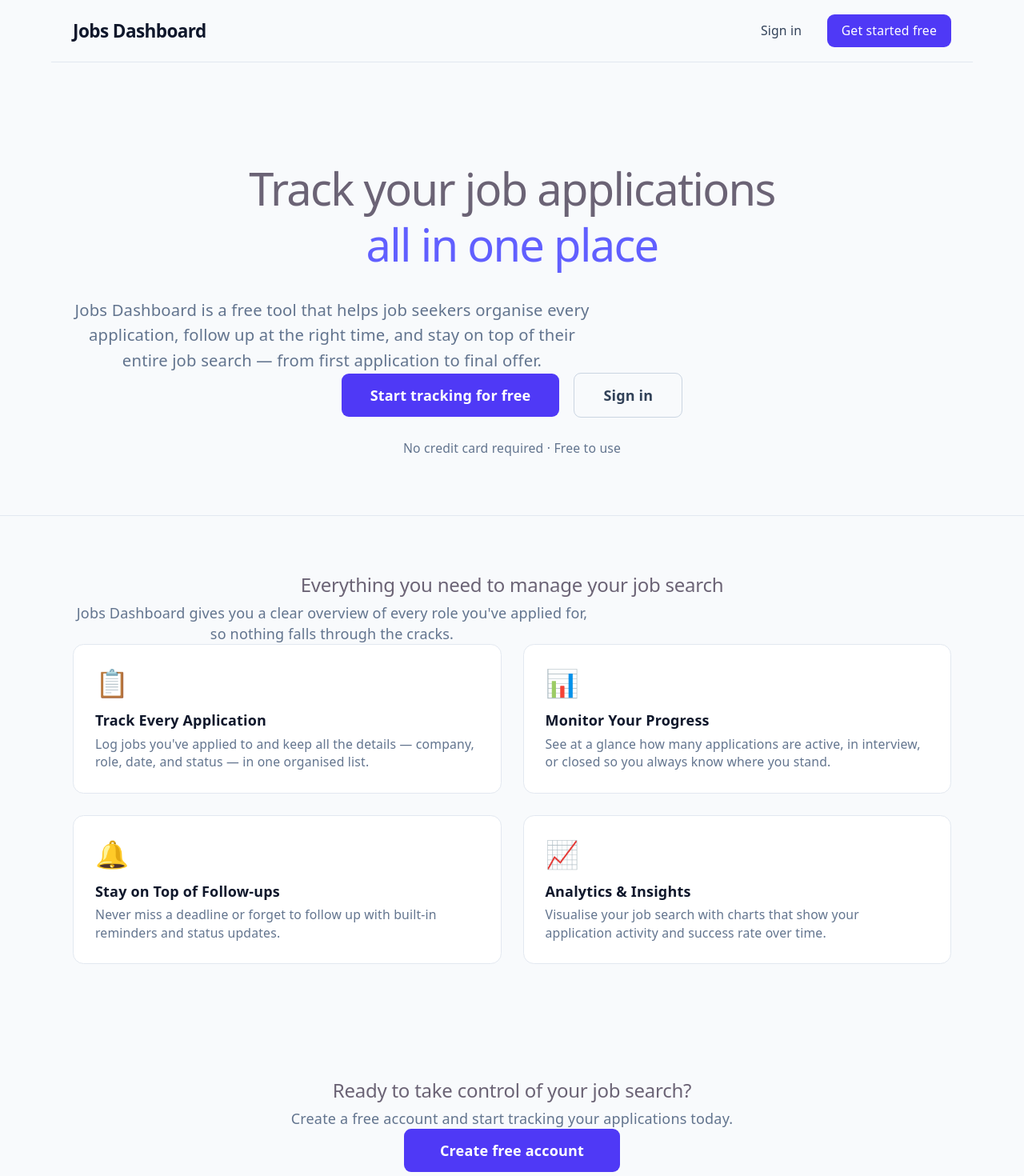
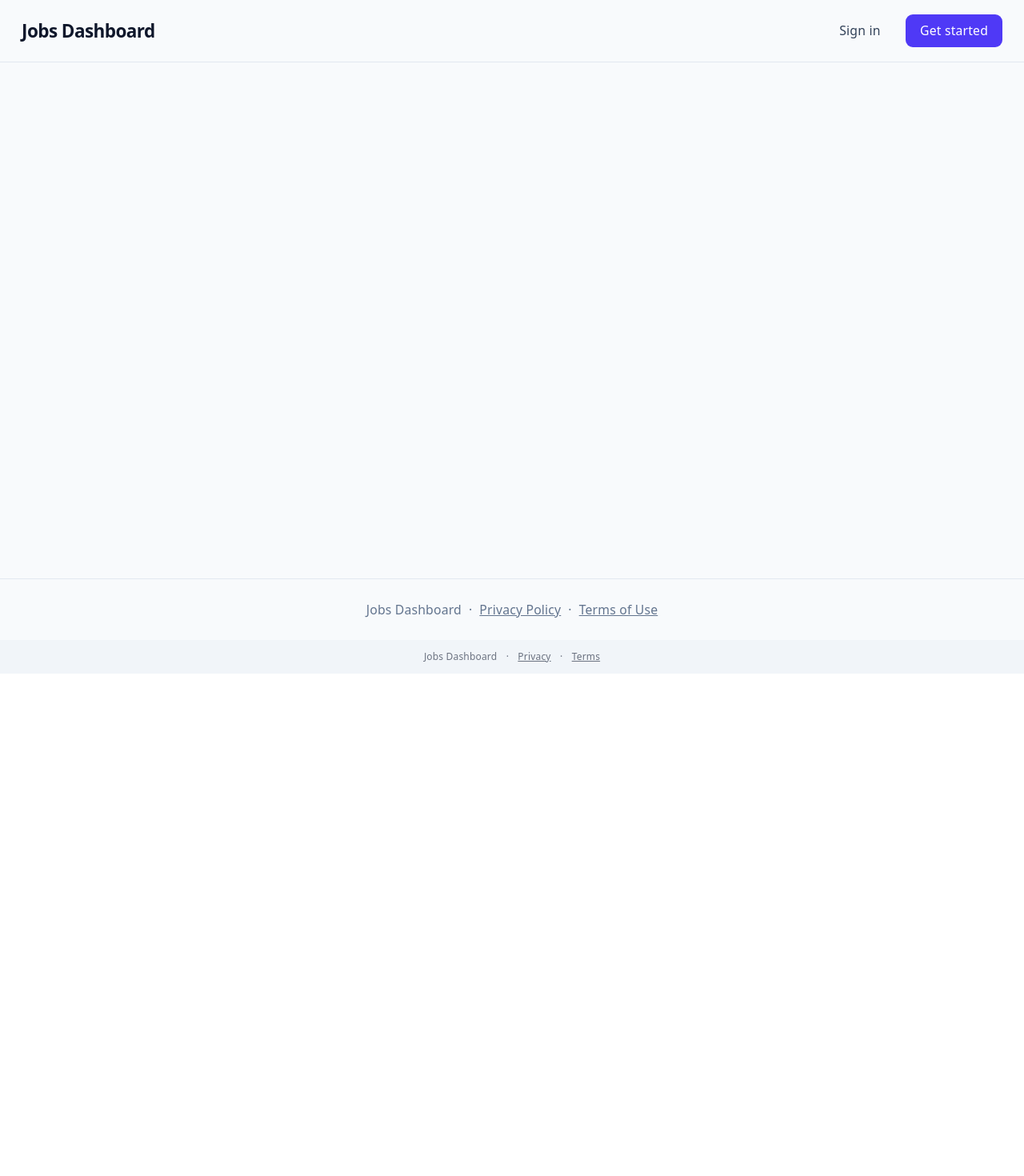
Before and after one commit to aryan1789/job-applications-tracker, a React (Vite) app in the folder job-application-tracker/: page / in a window 1280 px wide. Shown: the top 1470 px of the page at 80% size. After the commit the page ends 842 px from the top, so only its background shows below. Built offline with nearby package versions, Linux system fonts and the light colour scheme; no server answers.

Commit message:
Basic home page fix

```diff
--- a/job-application-tracker/src/pages/Home.tsx
+++ b/job-application-tracker/src/pages/Home.tsx
@@ -5,38 +5,13 @@ export default function Home() {
   const { isDark } = useTheme()
 
   const bg = isDark ? 'bg-slate-900 text-slate-100' : 'bg-slate-50 text-slate-900'
-  const cardBg = isDark ? 'bg-slate-800 border-slate-700' : 'bg-white border-slate-200'
   const muted = isDark ? 'text-slate-400' : 'text-slate-500'
   const border = isDark ? 'border-slate-700' : 'border-slate-200'
 
-  const features = [
-    {
-      icon: '📋',
-      title: 'Track Every Application',
-      desc: 'Log jobs you\'ve applied to and keep all the details — company, role, date, and status — in one organised list.',
-    },
-    {
-      icon: '📊',
-      title: 'Monitor Your Progress',
-      desc: 'See at a glance how many applications are active, in interview, or closed so you always know where you stand.',
-    },
-    {
-      icon: '🔔',
-      title: 'Stay on Top of Follow-ups',
-      desc: 'Never miss a deadline or forget to follow up with built-in reminders and status updates.',
-    },
-    {
-      icon: '📈',
-      title: 'Analytics & Insights',
-      desc: 'Visualise your job search with charts that show your application activity and success rate over time.',
-    },
-  ]
+  return (
+    <div className={`min-h-screen flex flex-col ${bg}`}>
 
-  return (
-    <div className={`min-h-screen ${bg}`}>
-
-      {/* Header */}
-      <header className={`border-b ${border} px-6 py-4 flex items-center justify-between max-w-5xl mx-auto`}>
+      <header className={`border-b ${border} px-6 py-4 flex items-center justify-between`}>
         <span className="font-extrabold text-xl tracking-tight">Jobs Dashboard</span>
         <div className="flex gap-3">
           <Link
@@ -49,71 +24,13 @@ export default function Home() {
             to="/signup"
             className="px-4 py-2 rounded-lg text-sm font-medium bg-indigo-600 text-white hover:bg-indigo-700"
           >
-            Get started free
+            Get started
           </Link>
         </div>
       </header>
 
-      {/* Hero */}
-      <main className="max-w-5xl mx-auto px-6 pt-20 pb-16 text-center">
-        <h1 className="text-5xl font-extrabold mb-5 leading-tight">
-          Track your job applications<br />
-          <span className="text-indigo-500">all in one place</span>
-        </h1>
-        <p className={`text-lg ${muted} max-w-xl mx-auto mb-10`}>
-          Jobs Dashboard is a free tool that helps job seekers organise every application, follow up at the right time, and stay on top of their entire job search — from first application to final offer.
-        </p>
-        <div className="flex items-center justify-center gap-4 mb-6">
-          <Link
-            to="/signup"
-            className="px-8 py-3 rounded-lg bg-indigo-600 text-white text-base font-semibold hover:bg-indigo-700"
-          >
-            Start tracking for free
-          </Link>
-          <Link
-            to="/login"
-            className={`px-8 py-3 rounded-lg text-base font-semibold border ${isDark ? 'border-slate-600 text-slate-200 hover:border-slate-400' : 'border-slate-300 text-slate-700 hover:border-slate-500'}`}
-          >
-            Sign in
-          </Link>
-        </div>
-        <p className={`text-sm ${muted}`}>No credit card required · Free to use</p>
-      </main>
+      <main className="flex-1" />
 
-      {/* What it does */}
-      <section className={`border-t ${border} py-16`}>
-        <div className="max-w-5xl mx-auto px-6">
-          <h2 className="text-3xl font-bold text-center mb-4">Everything you need to manage your job search</h2>
-          <p className={`text-center ${muted} mb-12 max-w-xl mx-auto`}>
-            Jobs Dashboard gives you a clear overview of every role you've applied for, so nothing falls through the cracks.
-          </p>
-          <div className="grid grid-cols-1 sm:grid-cols-2 gap-6">
-            {features.map((f) => (
-              <div key={f.title} className={`rounded-xl border ${cardBg} p-6`}>
-                <div className="text-3xl mb-3">{f.icon}</div>
-                <h3 className="font-semibold text-base mb-1">{f.title}</h3>
-                <p className={`text-sm ${muted}`}>{f.desc}</p>
-              </div>
-            ))}
-          </div>
-        </div>
-      </section>
-
-      {/* CTA */}
-      <section className="py-16 text-center">
-        <div className="max-w-5xl mx-auto px-6">
-          <h2 className="text-3xl font-bold mb-4">Ready to take control of your job search?</h2>
-          <p className={`${muted} mb-8`}>Create a free account and start tracking your applications today.</p>
-          <Link
-            to="/signup"
-            className="inline-block px-10 py-3 rounded-lg bg-indigo-600 text-white text-base font-semibold hover:bg-indigo-700"
-          >
-            Create free account
-          </Link>
-        </div>
-      </section>
-
-      {/* Footer */}
       <footer className={`border-t ${border} py-6 text-center text-sm ${muted}`}>
         <span className="font-medium">Jobs Dashboard</span>
         <span className="mx-2">·</span>
```
